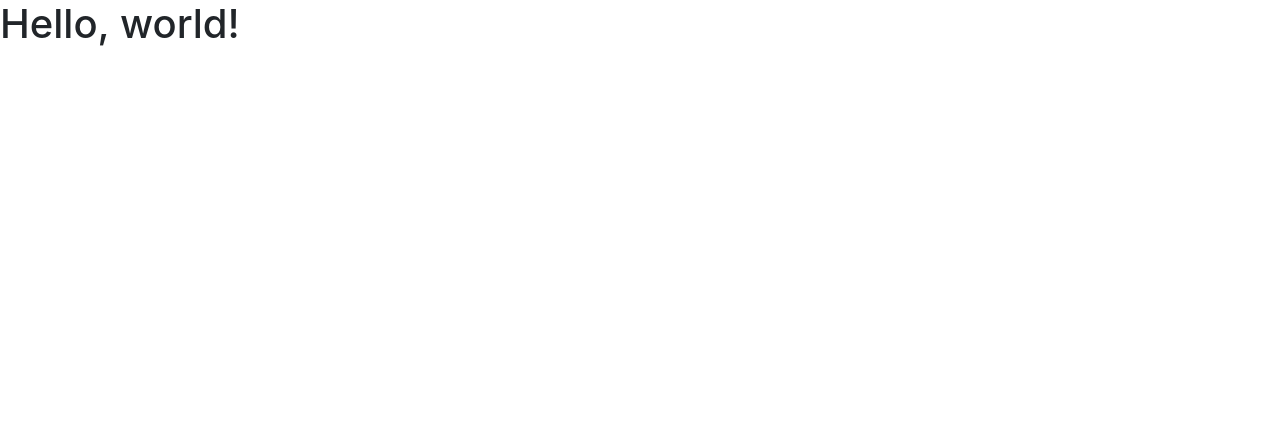
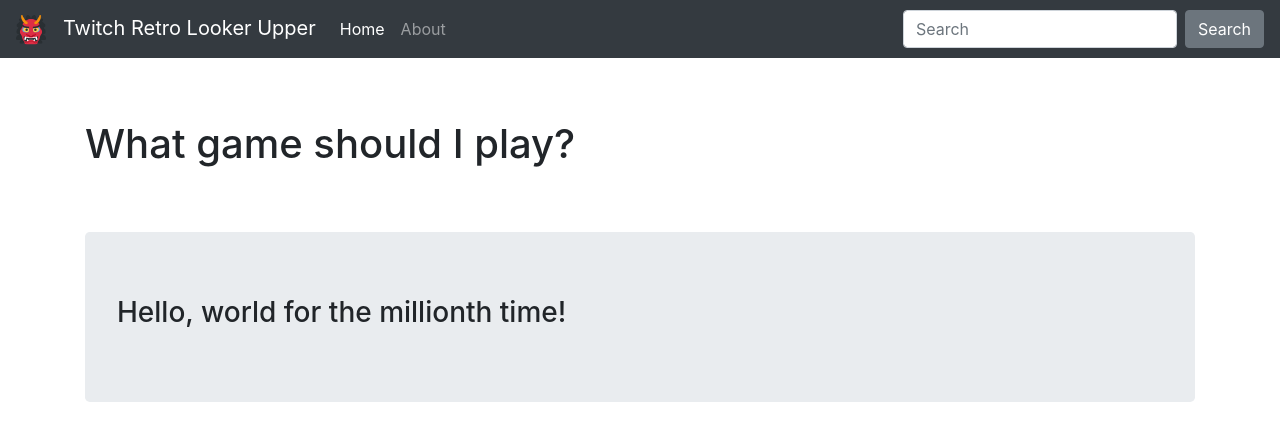
Before and after one commit to langel/twitch-retro, a website: page www/index.html in a window 1280 px wide. Drawn offline with nearby package versions, Linux system fonts and the light colour scheme.

Commit message:
finally some style

```diff
--- a/package.json
+++ b/package.json
@@ -17,7 +17,7 @@
   },
   "homepage": "https://github.com/langel/twitch-retro#readme",
   "dependencies": {
-    "bootstrap": "^4.5.0",
+    "bootswatch": "^4.5.0",
     "mime-types": "^2.1.27",
     "websocket": "^1.0.31"
   }
--- /dev/null
+++ b/www/index.css
@@ -0,0 +1,7 @@
+body {
+	padding-top: 120px;
+}
+
+.buff-it-up {
+	margin-top: 4em;
+}
--- a/www/index.html
+++ b/www/index.html
@@ -1,23 +1,55 @@
 <!doctype html>
 <html lang="en">
 <head>
+	<title>Twitch Retro Upper Looker</title>
+
 	<link rel="shortcut icon" type="image/png" href="favicon.png">
 	<!-- Required meta tags -->
 	<meta charset="utf-8">
 	<meta name="viewport" content="width=device-width, initial-scale=1, shrink-to-fit=no">
 
 	<!-- Bootstrap CSS -->
-						    <link rel="stylesheet" href="https://stackpath.bootstrapcdn.com/bootstrap/4.5.0/css/bootstrap.min.css" integrity="sha384-9aIt2nRpC12Uk9gS9baDl411NQApFmC26EwAOH8WgZl5MYYxFfc+NcPb1dKGj7Sk" crossorigin="anonymous">
+	<link rel="stylesheet" href="/bootswatch/cyborg/bootstrap.css">
+	<link rel="stylesheet" href="/index.css">
 
-							     <title>Hello, world!</title>
 </head>
+
 <body>
-										    <h1>Hello, world!</h1>
 
-											     <!-- Optional JavaScript -->
-												      <!-- jQuery first, then Popper.js, then Bootstrap JS -->
-														    <script src="https://code.jquery.com/jquery-3.5.1.slim.min.js" integrity="sha384-DfXdz2htPH0lsSSs5nCTpuj/zy4C+OGpamoFVy38MVBnE+IbbVYUew+OrCXaRkfj" crossorigin="anonymous"></script>
-															     <script src="https://cdn.jsdelivr.net/npm/popper.js@1.16.0/dist/umd/popper.min.js" integrity="sha384-Q6E9RHvbIyZFJoft+2mJbHaEWldlvI9IOYy5n3zV9zzTtmI3UksdQRVvoxMfooAo" crossorigin="anonymous"></script>
-																      <script src="https://stackpath.bootstrapcdn.com/bootstrap/4.5.0/js/bootstrap.min.js" integrity="sha384-OgVRvuATP1z7JjHLkuOU7Xw704+h835Lr+6QL9UvYjZE3Ipu6Tp75j7Bh/kR0JKI" crossorigin="anonymous"></script>
+<nav class="navbar navbar-expand-lg fixed-top navbar-dark bg-dark">
+	<a class="navbar-brand" href="#">
+  		<img src="/favicon.png" width="30" height="30" alt="" loading="lazy">
+		&nbsp;
+		Twitch Retro Looker Upper
+	</a>
+	<button class="navbar-toggler" type="button" data-toggle="collapse" data-target="#navbarColor02" aria-controls="navbarColor02" aria-expanded="false" aria-label="Toggle navigation">
+		<span class="navbar-toggler-icon"></span>
+	</button>
+	<div class="collapse navbar-collapse" id="navbarColor02">
+		<ul class="navbar-nav mr-auto">
+			<li class="nav-item active">
+				<a class="nav-link" href="#">Home</a>
+			</li>
+			<li class="nav-item">
+				<a class="nav-link" href="#">About</a>
+			</li>
+		</ul>
+		<form class="form-inline my-2 my-lg-0">
+			<input class="form-control mr-sm-2" type="text" placeholder="Search">
+			<button class="btn btn-secondary my-2 my-sm-0" type="submit">Search</button>
+		</form>
+	</div>
+</nav>
+
+
+<div class="container">
+	<div class="page-header" id="banner">
+		<h1>What game should I play?</h1>
+	</div>
+	<div class="jumbotron buff-it-up">
+		<h3>Hello, world for the millionth time!</h3>
+	</div>
+</div>
+
 </body>
 </html>
```
Also changed, not shown: lib/request.js (+8 -7 lines), 1 other file. Lines whose indentation alone changed are shown as unchanged.
